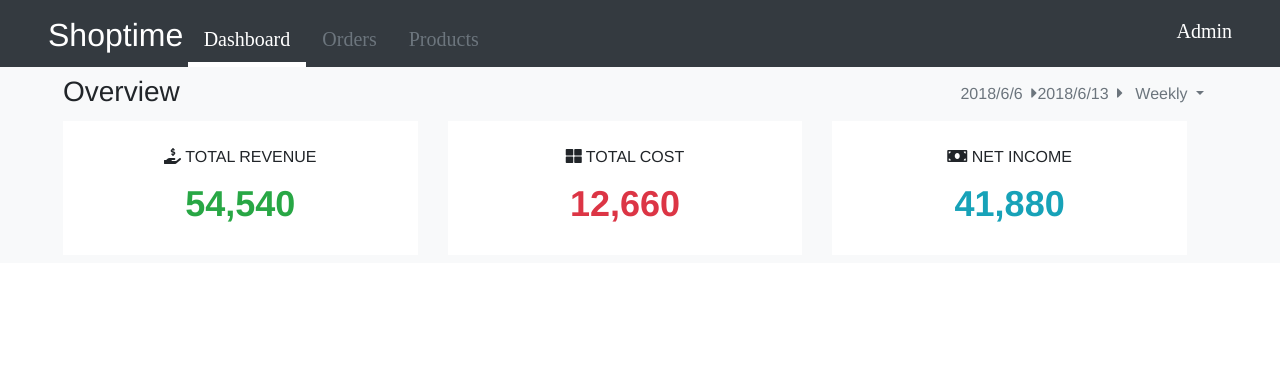
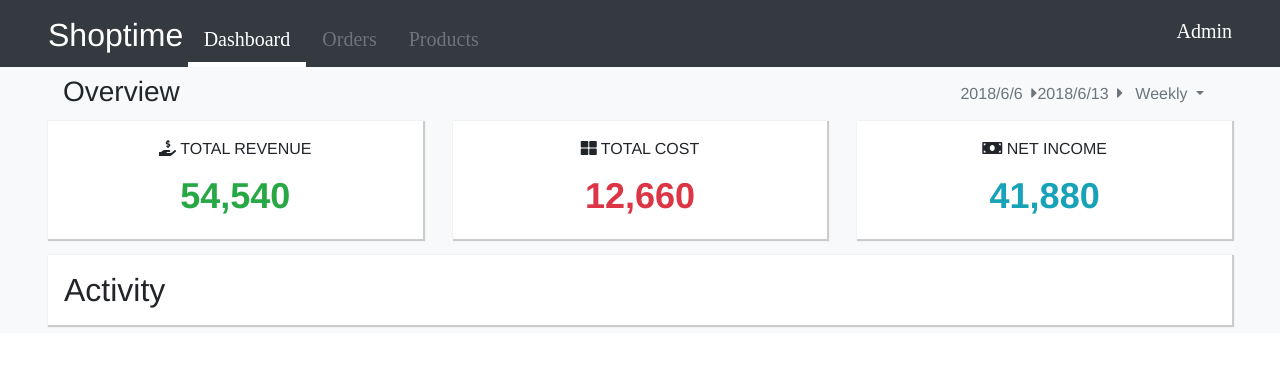
Before and after one commit to WadeHuang1993/F2E-2018, a plain HTML site: page week3-admin/index.html in a window 1280 px wide. Drawn offline with nearby package versions, Linux system fonts and the light colour scheme.

Commit message:
feat: 新增 Activity 圖表區塊
調整項目
1. 新增 Activity 圖表區塊（尚未實作）
2. 統一每個小格子套用 pack 樣式，白底＋陰影＋Padding

 issue #week3-admin

```diff
--- a/week3-admin/assets/css/style.css
+++ b/week3-admin/assets/css/style.css
@@ -20,3 +20,9 @@ h1, h2, h3, h4, h5, h6, .h1, .h2, .h3, .h4, .h5, .h6, body {
     font-size: 36px;
     font-weight: 900;
 }
+
+.pack {
+    box-shadow: 1px 1px 1px 1px #ccc;
+    padding: 1rem;
+    background-color: #fff;
+}
--- a/week3-admin/index.html
+++ b/week3-admin/index.html
@@ -13,6 +13,7 @@
             integrity="sha384-ApNbgh9B+Y1QKtv3Rn7W3mgPxhU9K/ScQsAP7hUibX39j7fakFPskvXusvfa0b4Q"
             crossorigin="anonymous"></script>
     <script src="assets/bootstrap4/js/bootstrap.js"></script>
+    <script src="https://cdnjs.cloudflare.com/ajax/libs/Chart.js/2.7.2/Chart.min.js"></script>
     <link rel="stylesheet" href="assets/css/bootstrap.css">
 
     <link rel="stylesheet" href="assets/css/style.css">
@@ -45,7 +46,7 @@
         <span class="text-white">Admin</span>
     </div>
 </header>
-<section class="content bg-light px-5 py-2 container-fluid row m-0">
+<section class="content bg-light px-5 py-2 container-fluid m-0">
     <div class="widget d-inline-block col-12">
         <span class="h3">Overview</span>
 
@@ -73,25 +74,25 @@
         </div>
     </div>
 
-    <div class="top-box container-fluid row mt-2">
-        <div class="box col-4">
-            <div class="box-content text-center bg-white p-4">
+    <div class="top-box row mt-2">
+        <div class="col-4">
+            <div class="box-content pack text-center">
                 <div class="box-header"><i class="fas fa-hand-holding-usd"></i><span> TOTAL REVENUE</span></div>
                 <div class="box-body mt-2">
                     <span class="text-success">54,540</span>
                 </div>
             </div>
         </div>
-        <div class="box col-4">
-            <div class="box-content text-center bg-white p-4">
+        <div class="col-4">
+            <div class="box-content pack text-center">
                 <div class="box-header"><i class="fas fa-th-large"></i><span> TOTAL COST</span></div>
                 <div class="box-body mt-2">
                     <span class="text-danger">12,660</span>
                 </div>
             </div>
         </div>
-        <div class="box col-4">
-            <div class="box-content text-center bg-white p-4">
+        <div class="col-4">
+            <div class="box-content pack text-center">
                 <div class="box-header"><i class="fas fa-money-bill"></i><span> NET INCOME</span></div>
                 <div class="box-body mt-2">
                     <span class="text-info">41,880</span>
@@ -100,6 +101,13 @@
         </div>
 
     </div>
+
+    <div class="activity pack clearfix mt-3">
+        <div class="title bg-white">
+            <span class="h2">Activity</span>
+
+        </div>
+    </div>
 </section>
 </body>
 </html>
```
